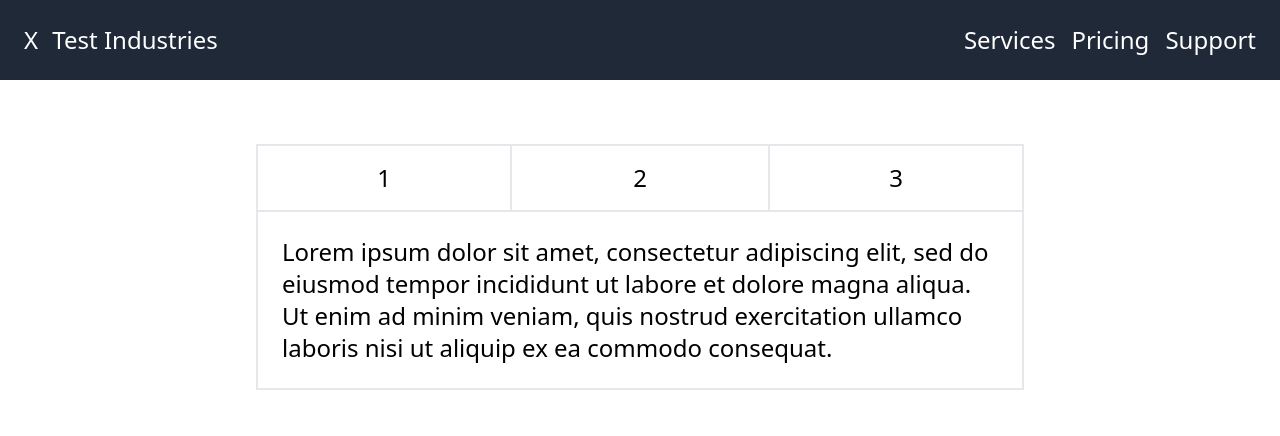
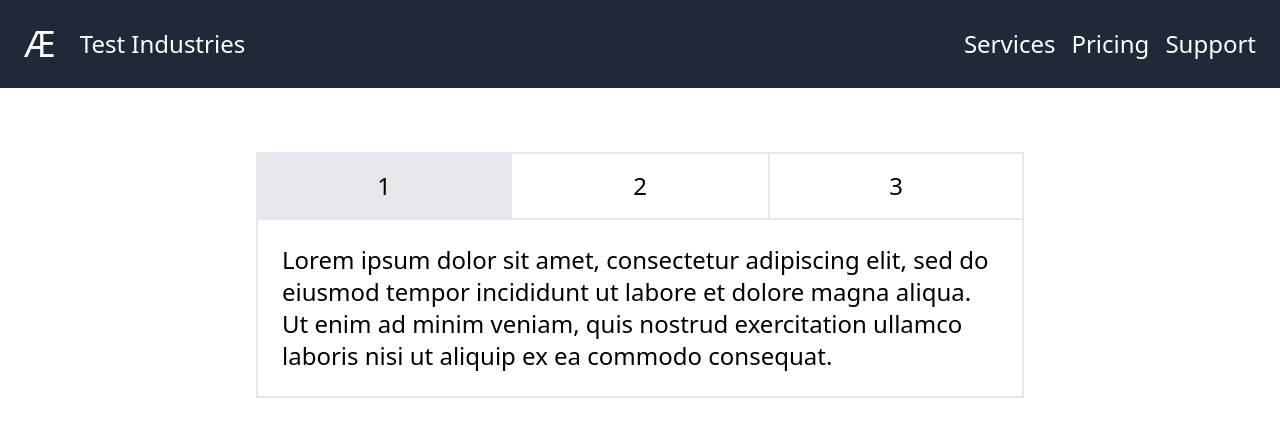
Before and after one commit to je-boska/gatsby-tailwind-test, a Gatsby site: page / in a window 1280 px wide. Built offline with nearby package versions, Linux system fonts and the light colour scheme; Gatsby itself is replaced by a stand-in of ours.

Commit message:
Update tabs and navbar components.

```diff
--- a/src/components/Navbar.js
+++ b/src/components/Navbar.js
@@ -3,10 +3,11 @@ import React from 'react'
 const Navbar = () => {
   return (
     <div className='flex justify-between p-6 bg-gray-800 text-white text-2xl'>
-      <h1 className='hidden sm:block'>
-        X <span className='hidden md:inline-block ml-2'>Test Industries</span>
-      </h1>
-      <ul className='sm:flex justify-end'>
+      <div className='hidden sm:flex items-center'>
+        <span className='text-4xl'>Æ</span>
+        <span className='hidden md:inline-block ml-6'>Test Industries</span>
+      </div>
+      <ul className='sm:flex justify-end items-center'>
         <li className='mr-4'>Services</li>
         <li className='mr-4'>Pricing</li>
         <li>Support</li>
--- a/src/components/Tabs.js
+++ b/src/components/Tabs.js
@@ -7,19 +7,25 @@ const Tabs = () => {
     <div className='mt-8 w-full flex justify-center text-2xl'>
       <div className='grid grid-cols-3 max-w-3xl m-8'>
         <div
-          className='p-4 border-2 flex justify-center cursor-pointer hover:bg-gray-200'
+          className={`p-4 border-2 flex justify-center cursor-pointer hover:bg-gray-200 transition-all ${
+            tab == 1 && 'bg-gray-200'
+          }`}
           onClick={() => setTab(1)}
         >
           <span>1</span>
         </div>
         <div
-          className='p-4 border-t-2 border-b-2 flex justify-center cursor-pointer hover:bg-gray-200'
+          className={`p-4 border-t-2 border-b-2 flex justify-center cursor-pointer hover:bg-gray-200 transition-all ${
+            tab == 2 && 'bg-gray-200'
+          }`}
           onClick={() => setTab(2)}
         >
           <span>2</span>
         </div>
         <div
-          className='p-4 border-2 flex justify-center cursor-pointer hover:bg-gray-200'
+          className={`p-4 border-2 flex justify-center cursor-pointer hover:bg-gray-200 transition-all ${
+            tab == 3 && 'bg-gray-200'
+          }`}
           onClick={() => setTab(3)}
         >
           <span>3</span>
```
